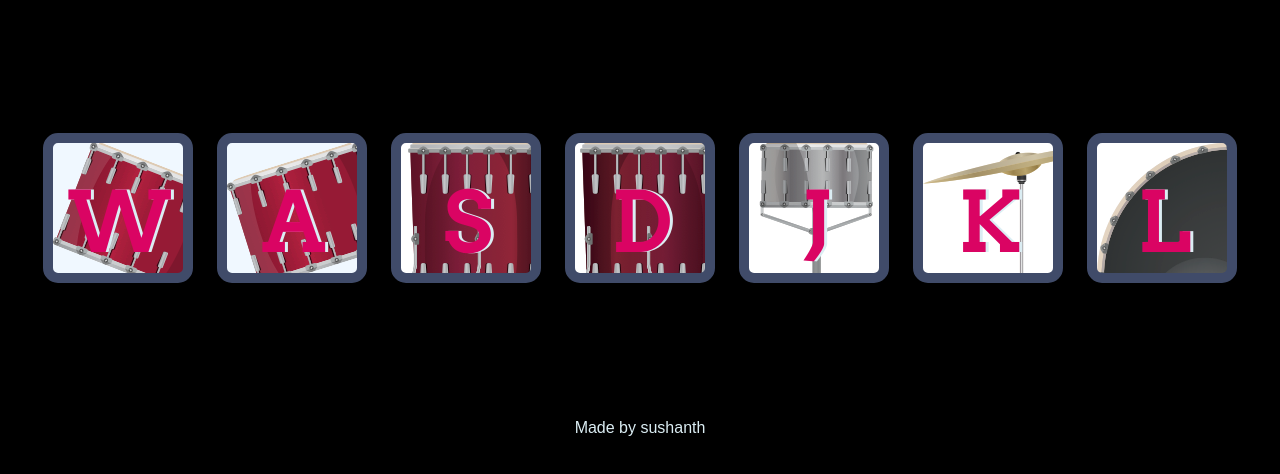
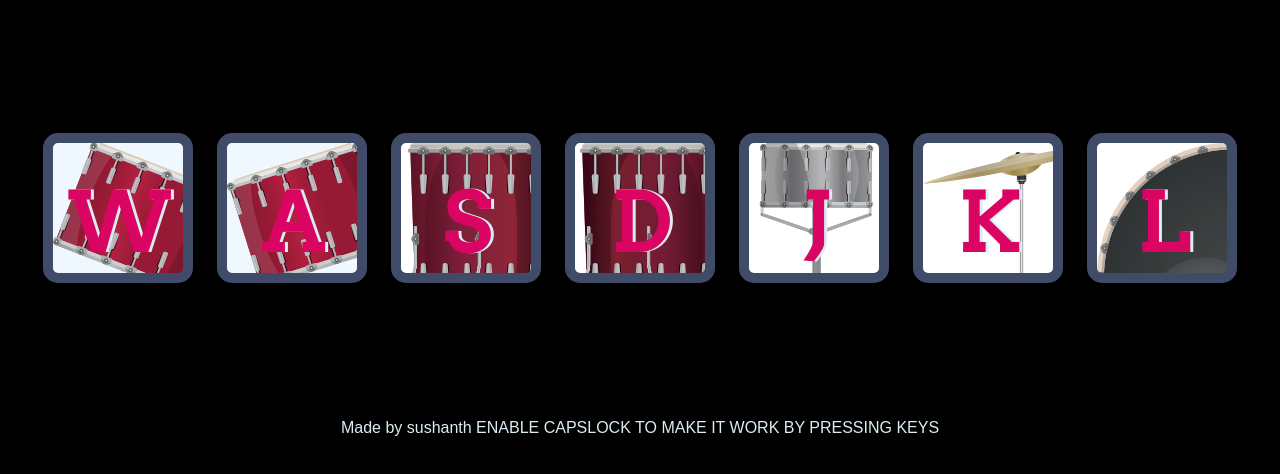
Before and after one commit to sushanthshetty7/drum-kit, a plain HTML site: page index.html in a window 1280 px wide. Shown: the part 156-630 px from the top of the page. Drawn offline with Linux system fonts and the light colour scheme.

Commit message:
UPDATE INDEX.HTML

```diff
--- a/index.html
+++ b/index.html
@@ -24,6 +24,7 @@
 
   <footer>
     Made by sushanth
+    ENABLE CAPSLOCK TO MAKE IT WORK BY PRESSING KEYS
   </footer>
   <script src="drums.js" charset="utf-8"></script>
 </body>
```
